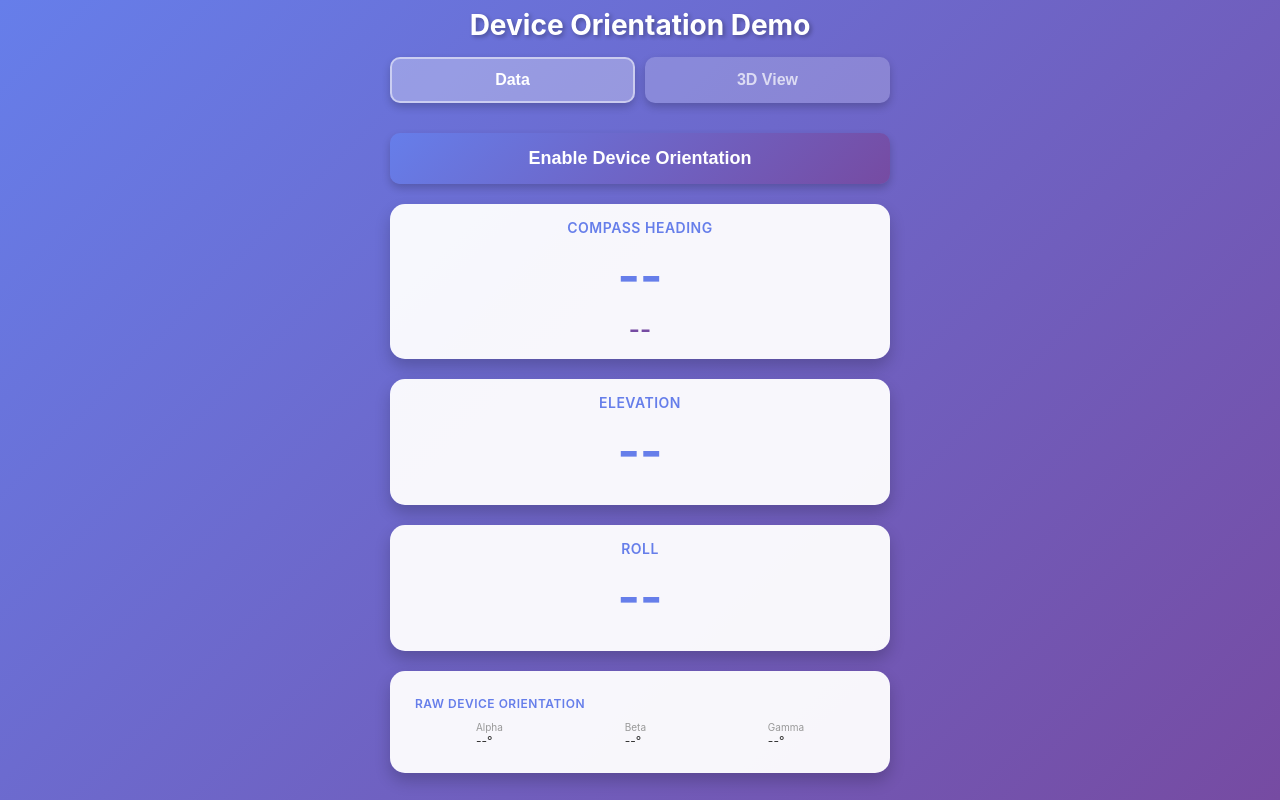
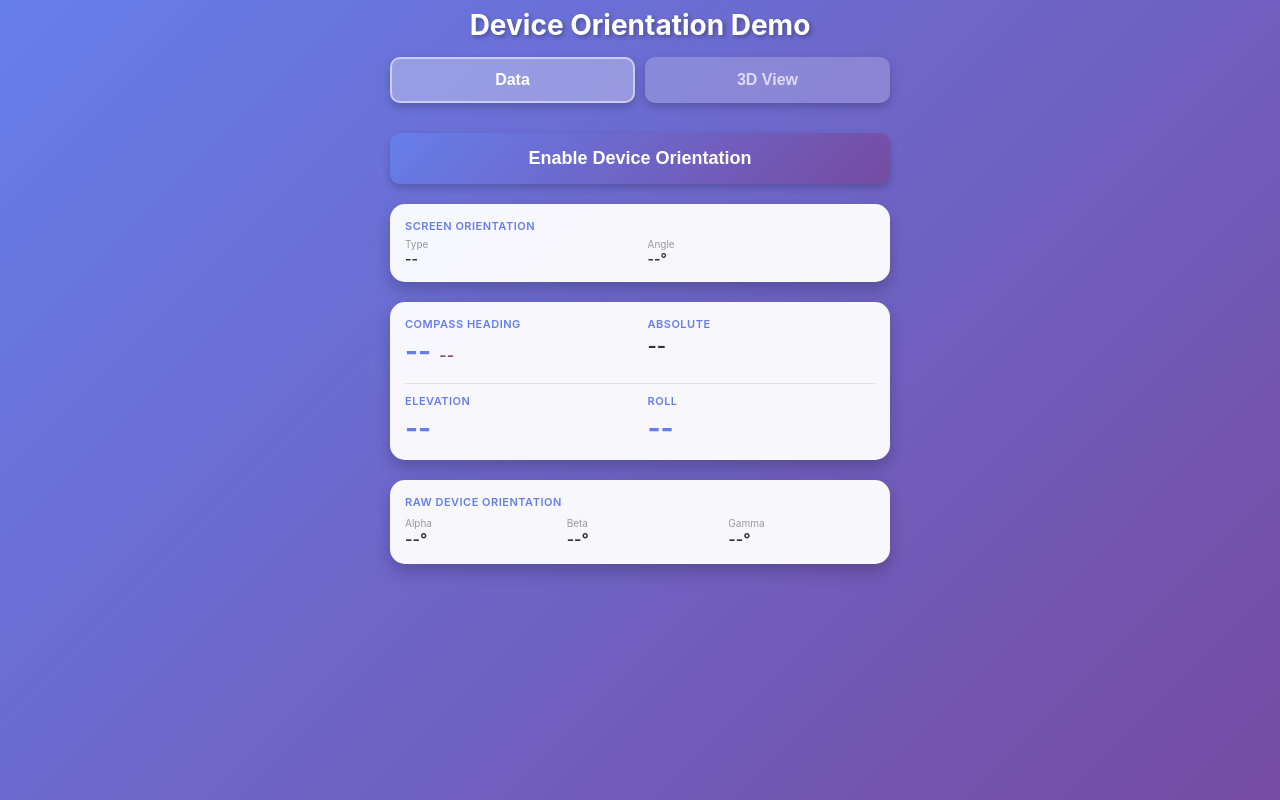
Before and after one commit to cyrfer/device-orientation-demo, a website built with Vite: page index.html in a window 1280 px wide. Built offline with nearby package versions, Linux system fonts and the light colour scheme.

Commit message:
Add screen orientation and absolute indicators with compact layout
- Add visual indicators for screen.orientation.type and screen.orientation.angle
- Add DeviceOrientationEvent.absolute indicator
- Reorganize UI into compact 3-card layout:
  1. Screen Orientation (type, angle)
  2. Extracted Angles (heading with direction, absolute, elevation, roll)
  3. Raw Device Orientation (alpha, beta, gamma)
- Add event listener for screen orientation changes
- Reduce vertical space to fit content above the fold

```diff
--- a/index.html
+++ b/index.html
@@ -241,38 +241,65 @@
         <!-- Tab 1: Data View (Current UI) -->
         <div class="tab-content active" id="tab-data">
 
-        <!-- Main outputs: Heading, Elevation, Roll -->
-        <div class="card compass">
-            <div class="data-label">Compass Heading</div>
-            <div class="compass-heading" id="heading">--</div>
-            <div class="compass-direction" id="direction">--</div>
+        <!-- Card 1: Screen Orientation -->
+        <div class="card" style="padding: 15px;">
+            <div class="data-label" style="font-size: 11px; margin-bottom: 5px;">Screen Orientation</div>
+            <div style="display: flex; gap: 15px;">
+                <div style="flex: 1;">
+                    <div style="color: #999; font-size: 10px;">Type</div>
+                    <div id="screen-orientation-type" style="font-weight: 600; font-size: 14px;">--</div>
+                </div>
+                <div style="flex: 1;">
+                    <div style="color: #999; font-size: 10px;">Angle</div>
+                    <div style="font-weight: 600; font-size: 14px;"><span id="screen-orientation-angle">--</span>°</div>
+                </div>
+            </div>
         </div>
 
-        <div class="card compass">
-            <div class="data-label">Elevation</div>
-            <div class="compass-heading" id="elevation">--</div>
+        <!-- Card 2: Extracted Angles (Heading, Elevation, Roll) -->
+        <div class="card" style="padding: 15px;">
+            <div style="display: flex; gap: 15px; margin-bottom: 15px;">
+                <div style="flex: 1;">
+                    <div class="data-label" style="font-size: 11px; margin-bottom: 3px;">Compass Heading</div>
+                    <div style="display: flex; align-items: baseline; gap: 8px;">
+                        <div style="font-size: 28px; font-weight: 700; color: #667eea;"><span id="heading">--</span></div>
+                        <div style="font-size: 16px; font-weight: 600; color: #764ba2;" id="direction">--</div>
+                    </div>
+                </div>
+                <div style="flex: 1;">
+                    <div class="data-label" style="font-size: 11px; margin-bottom: 3px;">Absolute</div>
+                    <div style="font-size: 20px; font-weight: 600; color: #333;" id="device-orientation-absolute">--</div>
+                </div>
+            </div>
+            <div style="border-top: 1px solid #e0e0e0; padding-top: 10px;">
+                <div style="display: flex; gap: 15px;">
+                    <div style="flex: 1;">
+                        <div class="data-label" style="font-size: 11px; margin-bottom: 3px;">Elevation</div>
+                        <div style="font-size: 28px; font-weight: 700; color: #667eea;" id="elevation">--</div>
+                    </div>
+                    <div style="flex: 1;">
+                        <div class="data-label" style="font-size: 11px; margin-bottom: 3px;">Roll</div>
+                        <div style="font-size: 28px; font-weight: 700; color: #667eea;" id="roll">--</div>
+                    </div>
+                </div>
+            </div>
         </div>
 
-        <div class="card compass">
-            <div class="data-label">Roll</div>
-            <div class="compass-heading" id="roll">--</div>
-        </div>
-
-        <!-- Raw device orientation values (smaller) -->
-        <div class="card raw-data">
-            <div class="data-label" style="font-size: 12px; margin-bottom: 10px;">Raw Device Orientation</div>
-            <div style="display: flex; justify-content: space-around; font-size: 12px;">
-                <div>
+        <!-- Card 3: Raw Device Orientation -->
+        <div class="card" style="padding: 15px;">
+            <div class="data-label" style="font-size: 11px; margin-bottom: 8px;">Raw Device Orientation</div>
+            <div style="display: flex; gap: 15px;">
+                <div style="flex: 1;">
                     <div style="color: #999; font-size: 10px;">Alpha</div>
-                    <div><span id="alpha">--</span>°</div>
+                    <div style="font-weight: 600; font-size: 16px;"><span id="alpha">--</span>°</div>
                 </div>
-                <div>
+                <div style="flex: 1;">
                     <div style="color: #999; font-size: 10px;">Beta</div>
-                    <div><span id="beta">--</span>°</div>
+                    <div style="font-weight: 600; font-size: 16px;"><span id="beta">--</span>°</div>
                 </div>
-                <div>
+                <div style="flex: 1;">
                     <div style="color: #999; font-size: 10px;">Gamma</div>
-                    <div><span id="gamma">--</span>°</div>
+                    <div style="font-weight: 600; font-size: 16px;"><span id="gamma">--</span>°</div>
                 </div>
             </div>
         </div>
--- a/src/main.ts
+++ b/src/main.ts
@@ -13,6 +13,9 @@ const headingElement = document.getElementById('heading')!;
 const elevationElement = document.getElementById('elevation')!;
 const rollElement = document.getElementById('roll')!;
 const directionElement = document.getElementById('direction')!;
+const screenOrientationTypeElement = document.getElementById('screen-orientation-type')!;
+const screenOrientationAngleElement = document.getElementById('screen-orientation-angle')!;
+const deviceOrientationAbsoluteElement = document.getElementById('device-orientation-absolute')!;
 const requestButton = document.getElementById('requestButton')!;
 const tabButtons = document.querySelectorAll('.tab-button');
 const tabContents = document.querySelectorAll('.tab-content');
@@ -122,6 +125,9 @@ function handleOrientation(event: DeviceOrientationEvent): void {
     betaElement.textContent = formatValue(beta);
     gammaElement.textContent = formatValue(gamma);
 
+    // Update absolute indicator
+    deviceOrientationAbsoluteElement.textContent = event.absolute ? 'true' : 'false';
+
     // Calculate angles from transformed vectors using unified function
     const {extracted: angles, R, extractedMatrix} = calculateOrientationAnglesFromEvent(event);
 
@@ -185,6 +191,17 @@ async function requestPermission(): Promise<void> {
     }
 }
 
+// Update screen orientation display
+function updateScreenOrientation(): void {
+    if (screen.orientation) {
+        screenOrientationTypeElement.textContent = screen.orientation.type || '--';
+        screenOrientationAngleElement.textContent = screen.orientation.angle.toString();
+    } else {
+        screenOrientationTypeElement.textContent = 'N/A';
+        screenOrientationAngleElement.textContent = '--';
+    }
+}
+
 // Start listening to device orientation
 function startListening(): void {
     if (typeof DeviceOrientationEvent === 'undefined') {
@@ -193,6 +210,14 @@ function startListening(): void {
     }
 
     window.addEventListener('deviceorientation', handleOrientation);
+
+    // Listen for screen orientation changes
+    if (screen.orientation) {
+        screen.orientation.addEventListener('change', updateScreenOrientation);
+        // Initialize screen orientation display
+        updateScreenOrientation();
+    }
+
     requestButton.style.display = 'none';
 }
 
```
